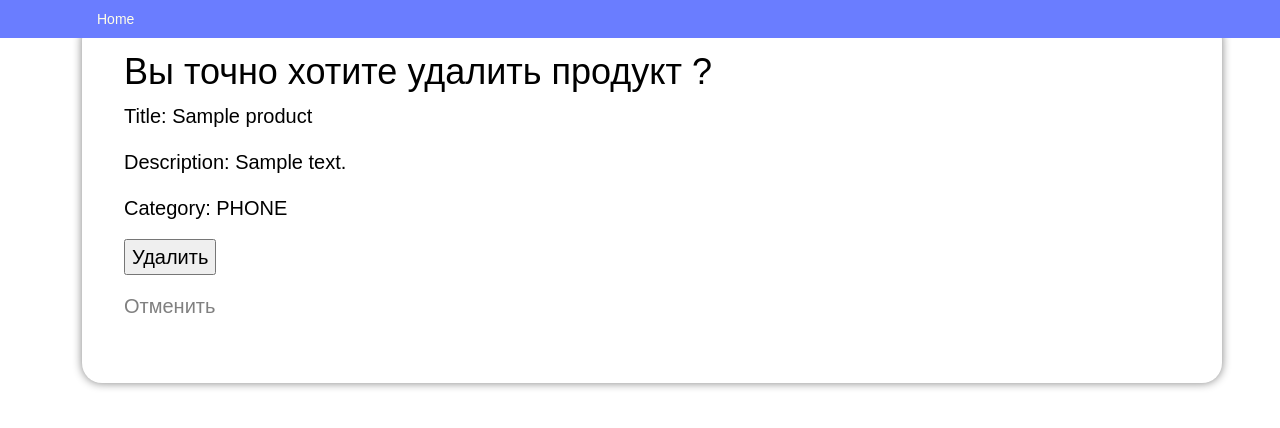
After one commit to Russo2642/homework_60_zulufov_ruslan, a Django app: page /product/1/delete/ in a window 1280 px wide. The commit adds this page. Shown: the top 428 px of the page. Run offline with Django 4.2, Linux system fonts and the light colour scheme; tables that the repository leaves empty hold one stand-in row (values such as "Sample post"); some libraries are stand-ins or nearby versions.

Commit message:
Добавил 'мягкое' удаление продуктов. Обновил модель, обновил роуты

```diff
--- a/app/store/models.py
+++ b/app/store/models.py
@@ -1,5 +1,6 @@
 from django.db import models
 from django.db.models import TextChoices
+from django.utils import timezone
 
 
 # Create your models here.
@@ -18,6 +19,19 @@ class Product(models.Model):
                                 choices=CategoryChoice.choices, default=CategoryChoice.OTHER)
     rest = models.IntegerField(null=False, blank=False, verbose_name="Остаток")
     price = models.DecimalField(max_digits=7, decimal_places=2, verbose_name="Стоимость")
+    is_deleted = models.BooleanField(verbose_name='удалено', null=False, default=False)
+    created_at = models.DateTimeField(auto_now_add=True, verbose_name="Дата и время создания")
+    updated_at = models.DateTimeField(auto_now=True, verbose_name="Дата и время обновления")
+    deleted_at = models.DateTimeField(verbose_name="Дата и время удаления", null=True, default=None)
 
     def __str__(self):
         return f"{self.category} - {self.title}"
+
+    def delete(self, using=None, keep_parents=False):
+        self.is_deleted = True
+        self.deleted_at = timezone.now()
+        self.save()
+
+    class Meta:
+        verbose_name = 'Продукт'
+        verbose_name_plural = 'Продукты'
--- a/app/store/templates/product.html
+++ b/app/store/templates/product.html
@@ -3,11 +3,13 @@
 {% block menu %}
 <a href="{% url 'product_add' %}">Add Product</a>
 <a href="{% url 'product_update' products.pk%}">Update Product</a>
+<a href="{% url 'product_delete' products.pk%}">Delete Product</a>
 
 {% endblock %}
 {% block content %}
 
 <div class="container">
+    <div class="row">
         <h1>Product</h1>
         <p><img src="{{ products.image }}" alt=""></p>
         <p>Title: {{ products.title }}</p>
@@ -15,6 +17,6 @@
         <p>Category: {{ products.category }}</p>
         <p>Rest: {{ products.rest }}</p>
         <p>Price: {{ products.price }}</p>
-
+    </div>
 </div>
 {% endblock %}
--- /dev/null
+++ b/app/store/templates/product_confirm_delete.html
@@ -0,0 +1,19 @@
+{% extends 'base.html' %}
+{% block title %}ToDo confirm delete{% endblock %}
+{% block menu %}
+{% endblock %}
+{% block content %}
+<div class="container">
+    <div class="row">
+        <h1>Вы точно хотите удалить продукт ?</h1>
+        <p>Title: {{ products.title }}</p>
+        <p>Description: {{ products.description }}</p>
+        <p>Category: {{ products.category }}</p>
+        <form action="{% url 'confirm_delete' products.pk %}" method="post">
+            {% csrf_token %}
+            <p><input type="submit" value="Удалить"></p>
+            <p><a href="{% url 'index' %}">Отменить</a></p>
+        </form>
+    </div>
+</div>
+{% endblock %}
--- a/app/store/urls.py
+++ b/app/store/urls.py
@@ -1,13 +1,14 @@
 from django.urls import path
 
 from store.views.base import IndexView
-from store.views.product import AddView, DetailView, UpdateView
+from store.views.product import AddView, DetailView, UpdateView, DeleteView
 
 urlpatterns = [
     path('', IndexView.as_view(), name='index'),
+    path('products/', IndexView.as_view(), name='products'),
     path('product/add/', AddView.as_view(), name='product_add'),
     path('product/<int:pk>', DetailView.as_view(), name='product_detail'),
     path('product/<int:pk>/update/', UpdateView.as_view(), name='product_update'),
-    # path('todo/<int:pk>/delete/', ToDoDeleteView.as_view(), name='todo_delete'),
-    # path('todo/<int:pk>/confirm_delete/', confirm_delete, name='confirm_delete'),
+    path('product/<int:pk>/delete/', DeleteView.as_view(), name='product_delete'),
+    path('product/<int:pk>/confirm_delete/', DeleteView.as_view(), name='confirm_delete'),
 ]
--- a/app/store/views/base.py
+++ b/app/store/views/base.py
@@ -7,7 +7,7 @@ from store.models import Product
 
 class IndexView(View):
     def get(self, request: WSGIRequest):
-        products = Product.objects.all()
+        products = Product.objects.exclude(is_deleted=True)
         context = {
             'products': products
         }
--- a/app/store/views/product.py
+++ b/app/store/views/product.py
@@ -56,13 +56,18 @@ class UpdateView(View):
             return redirect('index')
         return render(request, 'update_product.html', context={'form': form})
 
-# class DeleteView(View):
-#     def get(self, request, pk):
-#         product = get_object_or_404(Product, pk=pk)
-#         return render(request, 'todo_confirm_delete.html', context={'product': product})
-#
-#
+
+class DeleteView(View):
+    def get(self, request, pk):
+        products = get_object_or_404(Product, pk=pk)
+        return render(request, 'product_confirm_delete.html', context={'products': products})
+
+    def post(self, request, pk):
+        products = get_object_or_404(Product, pk=pk)
+        products.delete()
+        return redirect('index')
+
 # def confirm_delete(request, pk):
-#     todo = get_object_or_404(product, pk=pk)
-#     todo.delete()
+#     products = get_object_or_404(Product, pk=pk)
+#     products.delete()
 #     return redirect('index')
```
Also changed, not shown: app/store/migrations/0002_product_created_at_product_deleted_at_and_more.py (added), app/store/migrations/0003_alter_product_options.py (added). Lines whose indentation alone changed are shown as unchanged.
